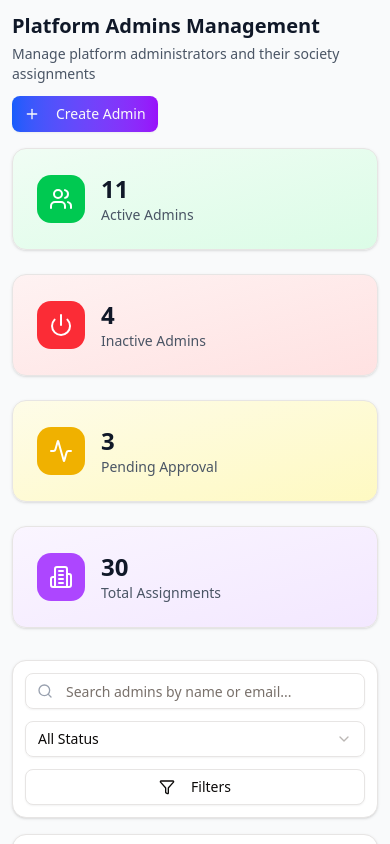
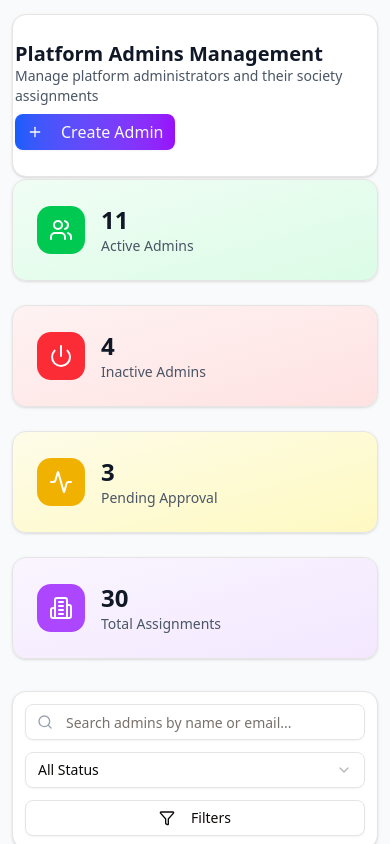
Before and after one commit to SecondMikasa/SuperAdminDashboard, a React (Vite) app: page / in a window 390 px wide. Shown: the top 844 px of the page. Built offline with nearby package versions, Linux system fonts and the light colour scheme.

Commit message:
Iimproved UI consistency and responsiveness

```diff
--- a/src/components/AdminDetailView.tsx
+++ b/src/components/AdminDetailView.tsx
@@ -33,6 +33,7 @@ import {
 } from "./ui/Dropdown-menu"
 
 import { format } from "date-fns"
+import { cn } from '../lib/utils';
 
 
 interface AdminDetailViewProps {
@@ -76,14 +77,15 @@ export function AdminDetailView({ admin, onBack, onEdit, onToggleStatus }: Admin
   return (
     <div className="flex-1 p-3 sm:p-4 lg:p-6">
       {/* Header */}
-      <div className="flex flex-col sm:flex-row sm:items-center sm:justify-between mb-4 sm:mb-6 space-y-4 sm:space-y-0">
+      <Card className="mb-4">
+        <div className="flex flex-col sm:flex-row sm:items-center sm:justify-between p-3 sm:p-4 space-y-2 sm:space-y-0">
           <div className="flex flex-col sm:flex-row sm:items-center">
             <Button variant="ghost" onClick={onBack} className="self-start sm:mr-4 mb-2 sm:mb-0">
               <ArrowLeft className="w-4 h-4 mr-2" />
             </Button>
             <div>
-            <h1 className="text-xl sm:text-2xl font-bold text-gray-900">Platform Admin Details</h1>
-            <p className="text-gray-600 mt-1 text-sm sm:text-base">Comprehensive view of admin profile and activities</p>
+              <h1 className="text-xl sm:text-2xl font-bold text-gray-900 leading-tight">Platform Admin Details</h1>
+              <p className="text-gray-600 text-sm sm:text-base">Comprehensive view of admin profile and activities</p>
             </div>
           </div>
           <div className="flex flex-col sm:flex-row items-stretch sm:items-center space-y-2 sm:space-y-0 sm:space-x-3">
@@ -92,17 +94,26 @@ export function AdminDetailView({ admin, onBack, onEdit, onToggleStatus }: Admin
               <span className="hidden sm:inline">Edit Admin</span>
               <span className="sm:hidden">Edit</span>
             </Button>
-          <Button variant="destructive" onClick={() => onToggleStatus(admin)} className="bg-red-600 hover:bg-red-700 text-sm sm:text-base">
+            <Button
+              onClick={() => onToggleStatus(admin)}
+              className={cn(
+                "text-sm sm:text-base"
+                ,
+                admin.status === "active" ? "bg-red-600 hover:bg-red-700" : "bg-green-500 hover:bg-green-700"
+              )}
+            >
               <UserX className="w-4 h-4 mr-2" />
               <span className="hidden sm:inline">
-            { admin.status === "active" ? "Disable" : "Enable" }
+                {admin.status === "active" ? "Disable" : "Enable"}
               </span>
               <span className="sm:hidden">
-              { admin.status === "active" ? "Disable" : "Enable" }
+                {admin.status === "active" ? "Disable" : "Enable"}
               </span>
             </Button>
           </div>
         </div>
+      </Card>
+
 
       <div className="grid grid-cols-1 lg:grid-cols-3 gap-4 sm:gap-6">
         {/* Profile Section */}
--- a/src/components/AdminListView.tsx
+++ b/src/components/AdminListView.tsx
@@ -246,23 +246,24 @@ export function AdminListView({
   return (
     <div className="flex-1 p-3 sm:p-4 lg:p-6">
       {/* Header */}
-      <div className="flex flex-col sm:flex-row sm:items-center sm:justify-between mb-4 sm:mb-6 space-y-3 sm:space-y-0">
+      <Card className="my-0.5 sm:mb-6">
+        <div className="flex flex-col sm:flex-row sm:items-center sm:justify-between p-0.5 sm:p-2 space-y-2 sm:space-y-0">
           <div>
-          <h1 className="text-xl sm:text-2xl font-bold text-gray-900">Platform Admins Management</h1>
-          <p className="text-gray-600 mt-1 text-sm sm:text-base">Manage platform administrators and their society assignments</p>
+            <h1 className="text-xl sm:text-2xl font-bold text-gray-900 leading-tight">Platform Admins Management</h1>
+            <p className="text-gray-600 text-sm sm:text-base">Manage platform administrators and their society assignments</p>
           </div>
           <Button
             onClick={onCreateAdmin}
-          className="bg-gradient-to-r from-blue-600 to-purple-600 hover:from-blue-700 hover:to-purple-700 self-start sm:self-auto"
+            className="bg-gradient-to-r from-blue-600 to-purple-600 hover:from-blue-700 hover:to-purple-700 self-start sm:self-auto px-6 py-2.5 text-base"
           >
-          <Plus className="w-4 h-4 mr-2" />
+            <Plus className="w-5 h-5 mr-2.5" />
             <span className="hidden sm:inline">Create New Admin</span>
             <span className="sm:hidden">Create Admin</span>
           </Button>
         </div>
+      </Card>
 
       {/* Statistics Cards */}
-      {/* Stats Cards */}
       <div className="grid grid-cols-1 md:grid-cols-2 lg:grid-cols-4 gap-6 mb-8">
         <Card className="p-6 bg-gradient-to-br from-green-50 to-green-100">
           <div className="flex items-center">
```
Lines whose indentation alone changed are shown as unchanged.
